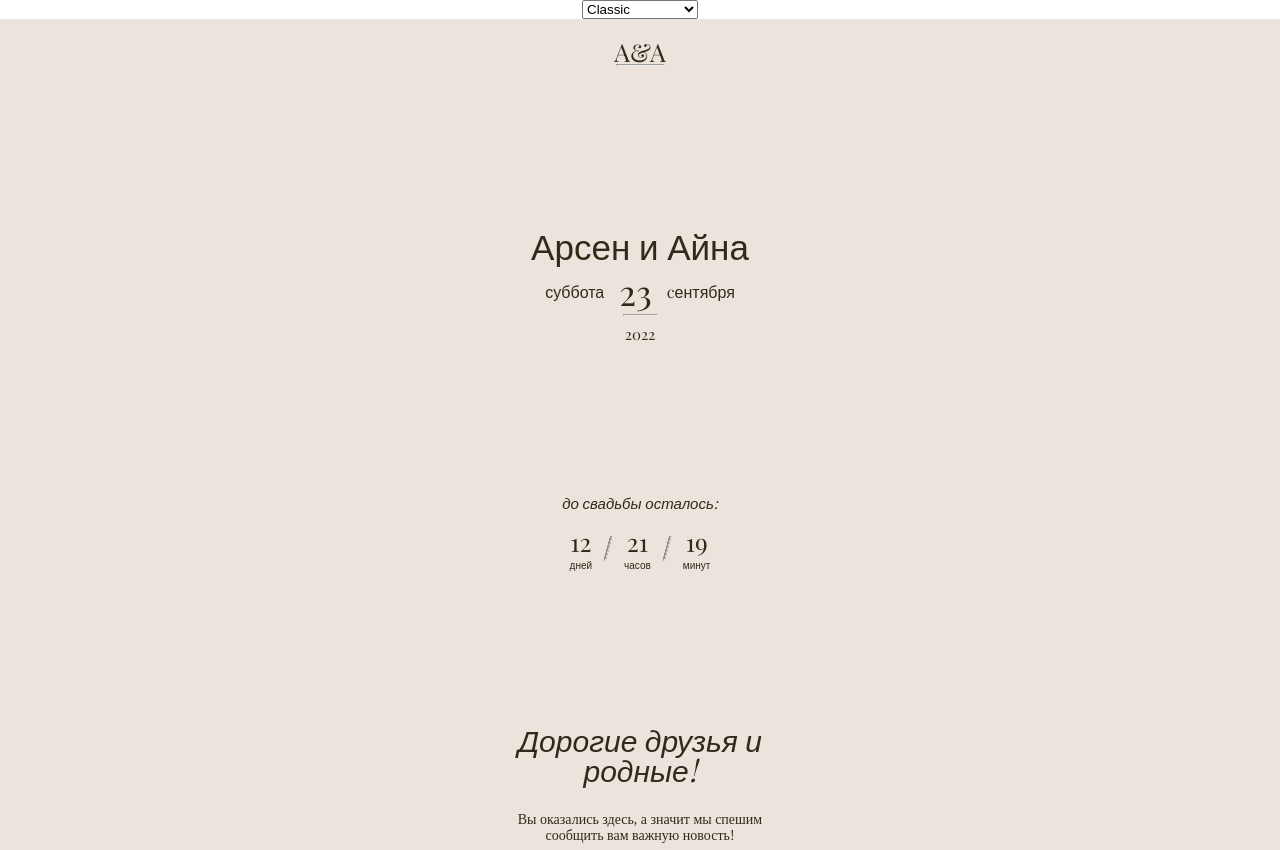
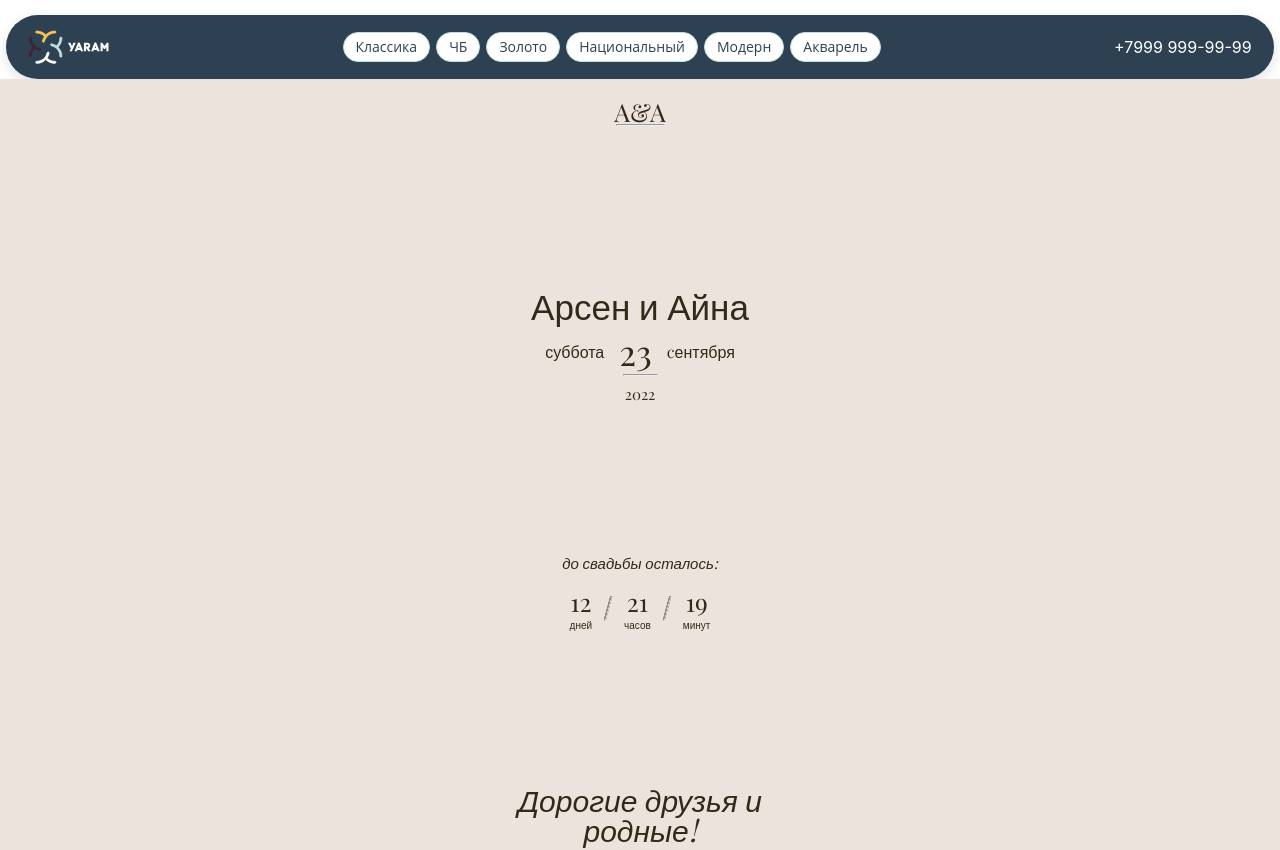
Before and after one commit to dot-nalchik/wedding-2, a React (Create React App) app: page / in a window 1280 px wide. Shown: the top 850 px of the page. Built offline with nearby package versions, Linux system fonts and the light colour scheme; a web font is replaced by a local one.

Commit message:
added select

```diff
--- a/src/App.css
+++ b/src/App.css
@@ -9,3 +9,39 @@
   box-sizing: border-box;
   scroll-behavior: smooth;
 }
+
+.selector_box {
+  max-width: 1920px;
+  width: 99%;
+  background: #2E4152;
+  box-shadow: 0 4px 12px rgba(0, 0, 0, 0.12);
+  border-radius: 102px;
+  box-sizing: border-box;
+  display: flex;
+  justify-content: space-between;
+  padding: 15px 22px;
+  color: white;
+  align-items: center;
+  margin-top: 15px;
+}
+
+.selectTheme {
+  display: flex;
+  gap:6px;
+}
+
+.selectTheme > button {
+  background: #FFFFFF;
+  border: 1px solid #BFE1DA;
+  border-radius: 40px;
+  align-items: flex-start;
+  padding: 4px 12px;
+  gap: 10px;
+  color: #2E4152;
+  font-family: 'Open Sans', sans-serif;
+  font-style: normal;
+  font-weight: 400;
+  font-size: 14px;
+  line-height: 140%;
+  cursor: pointer;
+}
--- a/src/App.tsx
+++ b/src/App.tsx
@@ -1,8 +1,9 @@
-import React, { ChangeEvent, useState } from 'react';
+import React, {ChangeEvent, useState} from 'react';
 import './App.css';
-import { pages } from './helpers';
-import { Forms } from './pages';
-import { EThemes } from './store/models/main';
+import {pages} from './helpers';
+import {Forms} from './pages';
+import {EThemes} from './store/models/main';
+import logo from "./images/Group1.svg"
 
 function App() {
   const [theme, setTheme] = useState(EThemes.Classic);
@@ -14,21 +15,32 @@ function App() {
   }
 
   return (
-    <div className="App">
-      <select onChange={handleChangeTheme} value={theme}>
-        {pages.map((page) => (
-          <option
-            key={page.value}
-            value={page.value}
-            selected={theme === page.value}
-          >
-            {page.name}
-          </option>
-        ))}
-      </select>
-
-      <Form />
-    </div>
+      <div className="App">
+        <div className="selector_box">
+          <img src={logo} alt="logo"/>
+          <div className="selectTheme">
+            <button>Классика</button>
+            <button>ЧБ</button>
+            <button>Золото</button>
+            <button>Национальный</button>
+            <button>Модерн</button>
+            <button>Акварель</button>
+          </div>
+          <a className="mobilePhone" href="tel:+79999999999">+7999 999-99-99</a>
+        </div>
+        {/*<select onChange={handleChangeTheme} value={theme}>*/}
+        {/*  {pages.map((page) => (*/}
+        {/*    <option*/}
+        {/*      key={page.value}*/}
+        {/*      value={page.value}*/}
+        {/*      selected={theme === page.value}*/}
+        {/*    >*/}
+        {/*      {page.name}*/}
+        {/*    </option>*/}
+        {/*  ))}*/}
+        {/*</select>*/}
+        <Form/>
+      </div>
   );
 }
 
--- a/src/store/store.ts
+++ b/src/store/store.ts
@@ -9,7 +9,6 @@ export const store = configureStore({
   },
 });
 
-
 export type AppDispatch = typeof store.dispatch;
 export type RootState = ReturnType<typeof store.getState>;
 export type AppThunk<ReturnType = void> = ThunkAction<
```
Also changed, not shown: src/images/Group1.svg (added).
